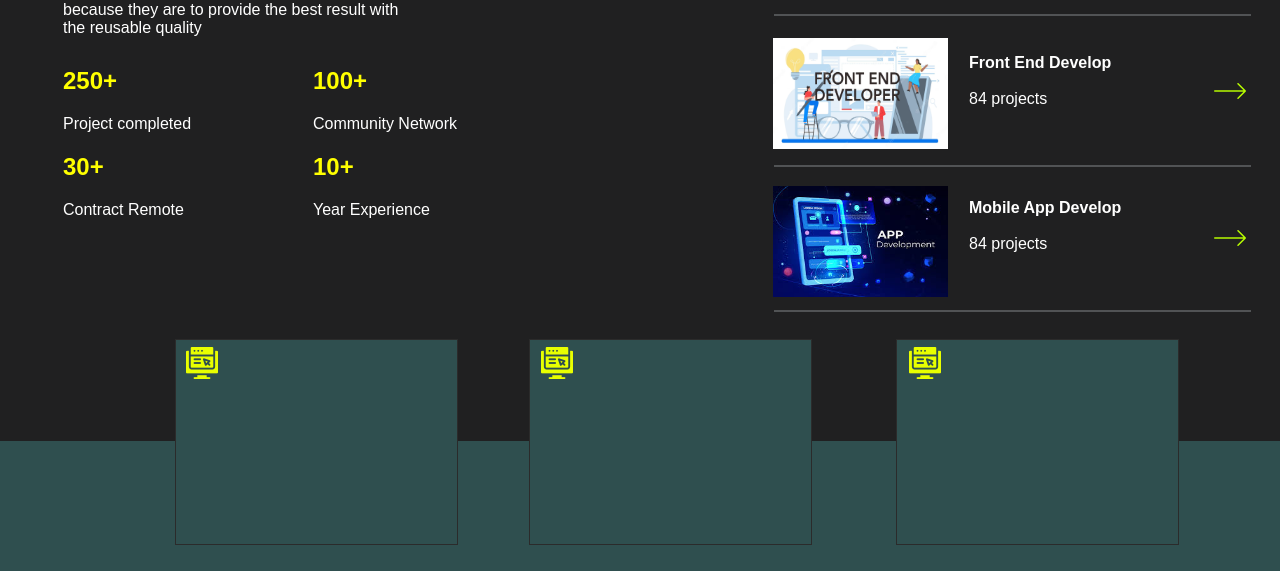
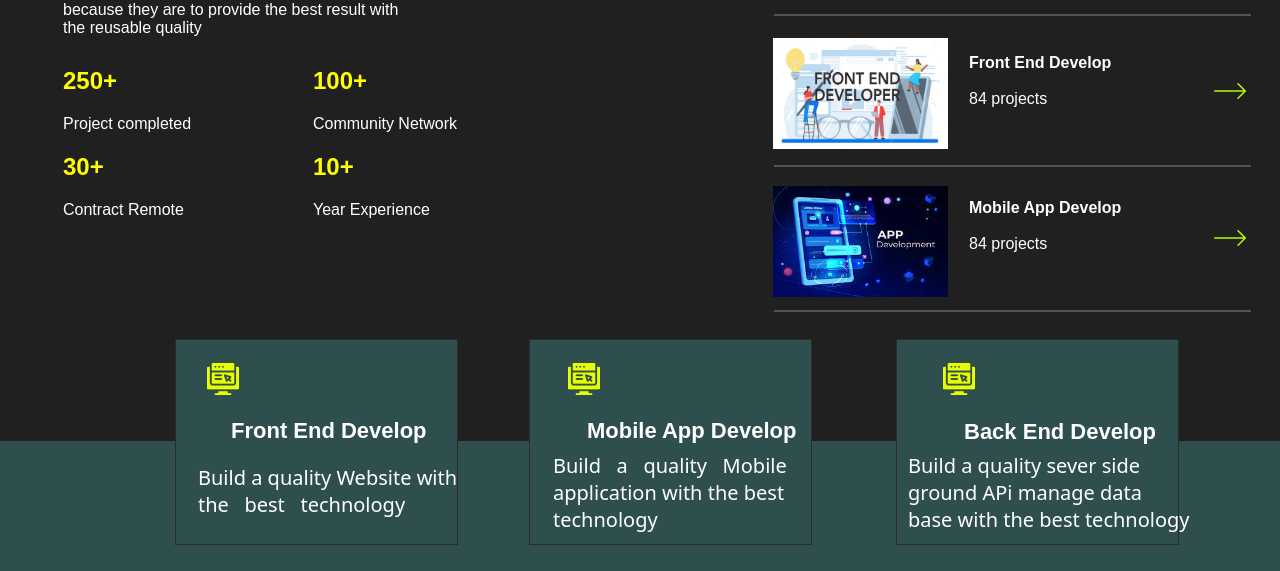
Before and after one commit to haider36/portfolio, a plain HTML site: page index.html in a window 1280 px wide. Shown: the part 621-1192 px from the top of the page. Drawn offline with Linux system fonts and the light colour scheme.

Commit message:
update the contant

```diff
--- a/index.html
+++ b/index.html
@@ -96,7 +96,20 @@
        <img class="img1" src="./images/improvement.png" alt="">
        <img class="img2" src="./images/improvement.png" alt="">
        <img class="img3" src="./images/improvement.png" alt="">
+       <div>
+        <h4 class="hh4">Front End Develop</h4>
+        <p class="p111">Build a quality Website with <br> the  &nbsp; best &nbsp; technology </p>
+       </div>
+       <div>
+        <h4 class="hh5">Mobile App Develop </h4>
+        <p class="p112">Build  &nbsp;  a  &nbsp;  quality  &nbsp;  Mobile <br> application with the best <br>  technology </p>
+       </div>
+       <div>
+        <h4 class="hh6">Back End Develop  </h4>
+        <p class="p113">Build a quality sever side <br> ground APi manage data <br> base with the best technology
 
+        </p>
+       </div>
 </body>
 </html>
 </html>
--- a/tut1.css
+++ b/tut1.css
@@ -393,17 +393,66 @@
           position: absolute;
         }
         .img1{
-            margin-left: 178px;
-            margin-top: 703px;
+          margin-left: 199px;
+          margin-top: 719px;
           position: absolute;
+          cursor: pointer;
         }
         .img2{
-          margin-left: 533px;
-          margin-top: 703px;
+          margin-left: 560px;
+          margin-top: 719px;
+          cursor: pointer;
         position: absolute;
       }
       .img3{
-        margin-left: 901px;
-        margin-top: 703px;
+        margin-left: 935px;
+        margin-top: 719px;
+        cursor: pointer;
       position: absolute;
     }
+    .hh4{
+      margin-top: 774px;
+      margin-left: 223px;
+      position: absolute;
+      font-family: sans-serif;
+      color: white;
+      font-size: 22px;
+    }
+    .p111{
+      margin-top: 820px;
+      margin-left: 190px;
+      position: absolute;
+      font-family:system-ui, -apple-system, BlinkMacSystemFont, 'Segoe UI', Roboto, Oxygen, Ubuntu, Cantarell, 'Open Sans', 'Helvetica Neue';
+      color: white;
+      font-size: 20px;
+    }
+    .hh5{
+      margin-top: 774px;
+      margin-left: 579px;
+      position: absolute;
+      font-family: sans-serif;
+      color: white;
+      font-size: 22px;}
+      .p112{
+        margin-top: 808px;
+        margin-left: 545px;
+        position: absolute;
+        font-family:system-ui, -apple-system, BlinkMacSystemFont, 'Segoe UI', Roboto, Oxygen, Ubuntu, Cantarell, 'Open Sans', 'Helvetica Neue';
+        color: white;
+        font-size: 20px;
+      }
+      .hh6{
+        margin-top: 775px;
+        margin-left: 956px;
+        position: absolute;
+        font-family: sans-serif;
+        color: white;
+        font-size: 22px;}
+        .p113{
+          margin-top: 808px;
+          margin-left: 900px;
+          position: absolute;
+          font-family:system-ui, -apple-system, BlinkMacSystemFont, 'Segoe UI', Roboto, Oxygen, Ubuntu, Cantarell, 'Open Sans', 'Helvetica Neue';
+          color: white;
+          font-size: 20px;
+        }
```
